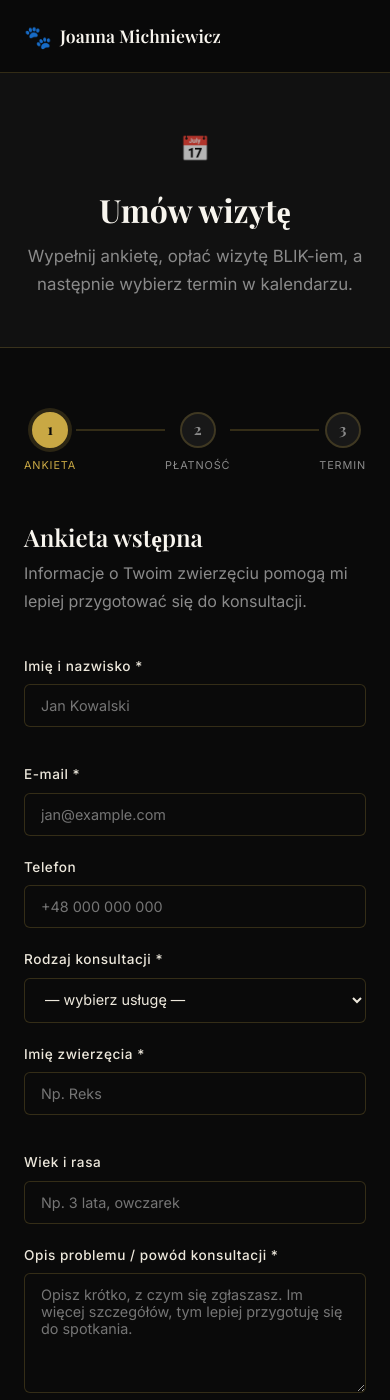
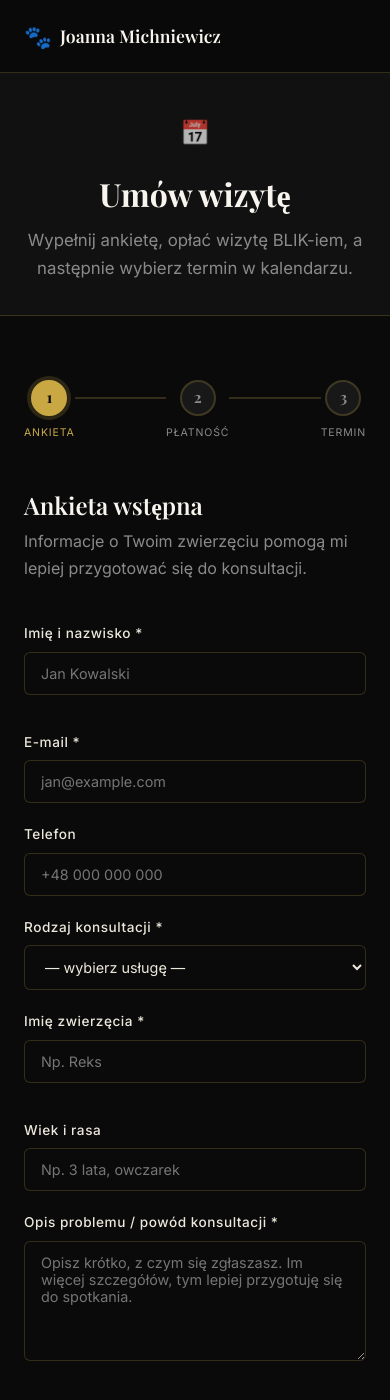
Before and after one commit to jakubpw/joanna-behawiorystka, a Jekyll site: the page built from umow-wizyte.html, in a window 390 px wide and 1400 px high. Built offline with Jekyll 4.4.1, drawn with Linux system fonts in a browser that asks for light colours; some web fonts are replaced; some of the changed text lies outside the part shown.

Commit message:
Fix mobile layout: reduce section padding, improve hero, cennik, form
- 768px: hero 62vh, section paddings down from 5-6rem to 3-3.5rem,
  page-hero/cennik/booking-page also reduced, species-btn smaller,
  decorative about-frame hidden on mobile, step indicator tighter
- 480px: hero 55vh, cennik-item book label hidden (whole row tappable),
  submit button smaller font so it fits one line
- Desktop: services/about/articles/cta padding trimmed ~0.5-1rem each
- Shorten submit button text "Wyślij i przejdź do płatności"
- Remove duplicate 480px BLIK media query block

```diff
--- a/assets/css/main.css
+++ b/assets/css/main.css
@@ -351,7 +351,7 @@ p:last-child { margin-bottom: 0; }
 /* Services strip */
 .services-strip {
   background: var(--black-soft);
-  padding: 5rem 0;
+  padding: 4.5rem 0;
   border-top: 1px solid var(--gold-border);
 }
 
@@ -402,7 +402,7 @@ p:last-child { margin-bottom: 0; }
 
 /* About preview */
 .about-preview {
-  padding: 6rem 0;
+  padding: 5rem 0;
   background: var(--black);
 }
 
@@ -456,7 +456,7 @@ p:last-child { margin-bottom: 0; }
 
 /* Articles preview */
 .articles-preview {
-  padding: 6rem 0;
+  padding: 5rem 0;
   background: var(--black-soft);
   border-top: 1px solid var(--gold-border);
 }
@@ -545,7 +545,7 @@ p:last-child { margin-bottom: 0; }
 
 /* CTA Banner */
 .cta-banner {
-  padding: 6rem 0;
+  padding: 5rem 0;
   background: var(--black);
   border-top: 1px solid var(--gold-border);
   text-align: center;
@@ -1283,8 +1283,35 @@ p:last-child { margin-bottom: 0; }
   .nav-toggle { display: flex; }
 
   /* Hero */
-  .hero { min-height: 70vh; }
-  .hero-content { padding: 4rem 1.5rem; }
+  .hero { min-height: 62vh; }
+  .hero-content { padding: 3rem 1.5rem; }
+  .hero-eyebrow { font-size: 0.72rem; letter-spacing: 0.14em; }
+  .hero-subtitle { margin-bottom: 2rem; }
+
+  /* Homepage sections — tighter padding on mobile */
+  .services-strip   { padding: 3rem 0; }
+  .about-preview    { padding: 3.5rem 0; }
+  .articles-preview { padding: 3.5rem 0; }
+  .cta-banner       { padding: 3.5rem 0; }
+  .page-hero        { padding: 3rem 0 2.5rem; }
+  .page-content     { padding: 3rem 0; }
+  .cennik           { padding: 2rem 0 3rem; }
+  .booking-page     { padding: 2rem 0 3rem; }
+
+  .services-strip .section-label  { margin-bottom: 1.5rem; }
+  .articles-preview .section-label { margin-bottom: 1.5rem; }
+  .articles-grid  { margin-bottom: 2rem; }
+
+  /* Service cards */
+  .service-card { padding: 1.75rem 1.5rem; }
+
+  /* About preview — hide decorative frame, fix image on mobile */
+  .about-preview-frame { display: none; }
+  .about-preview-image-placeholder { aspect-ratio: 16/9; }
+  .about-preview-grid { gap: 2.5rem; }
+
+  /* Species toggle — more compact */
+  .species-btn { padding: 0.75rem 2rem; font-size: 1rem; }
 
   /* Grids */
   .services-grid { grid-template-columns: 1fr; }
@@ -1298,13 +1325,29 @@ p:last-child { margin-bottom: 0; }
   .footer-grid { grid-template-columns: 1fr; }
   .form-row { grid-template-columns: 1fr; }
   .species-toggle { flex-direction: column; align-items: center; }
-  .cennik-summary { flex-direction: column; text-align: center; }
+
+  /* Booking form */
+  .booking-section-header { margin-bottom: 1.75rem; }
+  .step-indicator-bar { margin-bottom: 2rem; }
+  .form-submit-area { margin-top: 1.5rem; }
 }
 
 @media (max-width: 480px) {
+  .hero { min-height: 55vh; }
+  .hero-content { padding: 2.25rem 1.25rem; }
+  .hero-eyebrow { font-size: 0.68rem; letter-spacing: 0.1em; }
   .hero-buttons { flex-direction: column; align-items: center; }
-  .page-hero { padding: 3.5rem 0 3rem; }
+  .page-hero { padding: 2.5rem 0 2rem; }
   .service-section { padding: 3rem 0; }
+
+  /* Cennik items — hide "Umów →" label (whole row is tappable) */
+  .cennik-item { gap: 0.75rem; padding: 1rem 1.25rem; }
+  .cennik-item-book { display: none; }
+  .cennik-item-price { font-size: 1rem; }
+  .cennik-item-name { font-size: 0.9rem; }
+
+  /* Submit button — smaller text so it doesn't wrap */
+  .form-submit-btn { font-size: 0.82rem; letter-spacing: 0.04em; }
 }
 
 /* =====================================================
@@ -1565,11 +1608,6 @@ p:last-child { margin-bottom: 0; }
 .blik-confirm.loading {
   pointer-events: none;
   opacity: 0.7;
-}
-
-@media (max-width: 480px) {
-  .blik-modal { padding: 2rem 1.25rem; }
-  .blik-code-input { font-size: 1.8rem; }
 }
 
 /* =====================================================
@@ -1735,8 +1773,12 @@ p:last-child { margin-bottom: 0; }
 }
 
 @media (max-width: 480px) {
-  .step-ind-connector { min-width: 24px; }
+  /* Step indicator — compact on very small screens */
+  .step-ind-connector { min-width: 24px; margin-top: 17px; }
   .step-ind-num { width: 36px; height: 36px; font-size: 0.95rem; }
-  .step-ind-label { font-size: 0.68rem; }
-  .step-ind-connector { margin-top: 17px; }
-}
+  .step-ind-label { font-size: 0.66rem; }
+
+  /* BLIK modal */
+  .blik-modal { padding: 2rem 1.25rem; }
+  .blik-code-input { font-size: 1.8rem; }
+}
--- a/umow-wizyte.html
+++ b/umow-wizyte.html
@@ -114,11 +114,10 @@ permalink: /umow-wizyte/
 
         <div class="form-submit-area">
           <button type="submit" class="btn btn-gold form-submit-btn">
-            Wyślij ankietę i przejdź do płatności →
+            Wyślij i przejdź do płatności →
           </button>
           <p class="form-submit-note">
-            Po wypełnieniu ankiety otworzy się okno płatności BLIK,<br>
-            a następnie kalendarz do wyboru terminu.
+            Krok 2 z 3 — po ankiecie płatność BLIK, potem wybór terminu.
           </p>
         </div>
 
```
